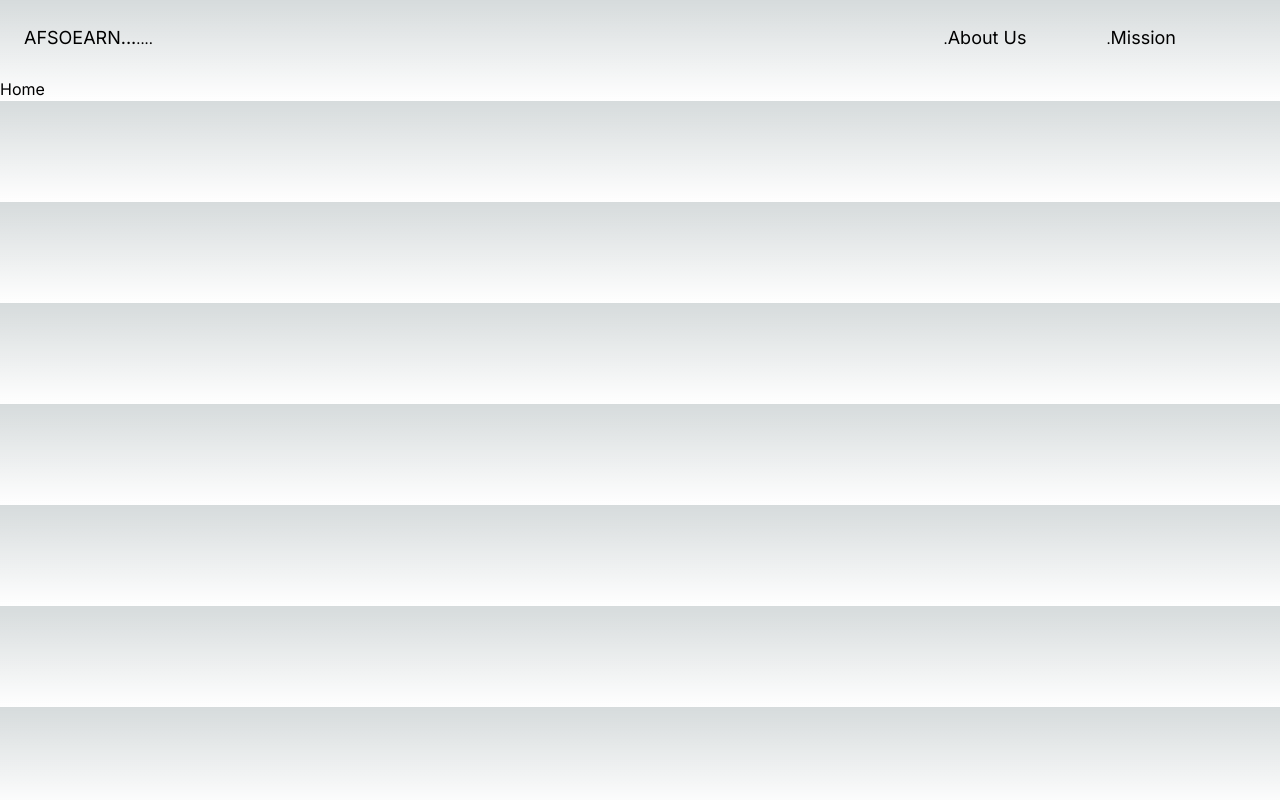
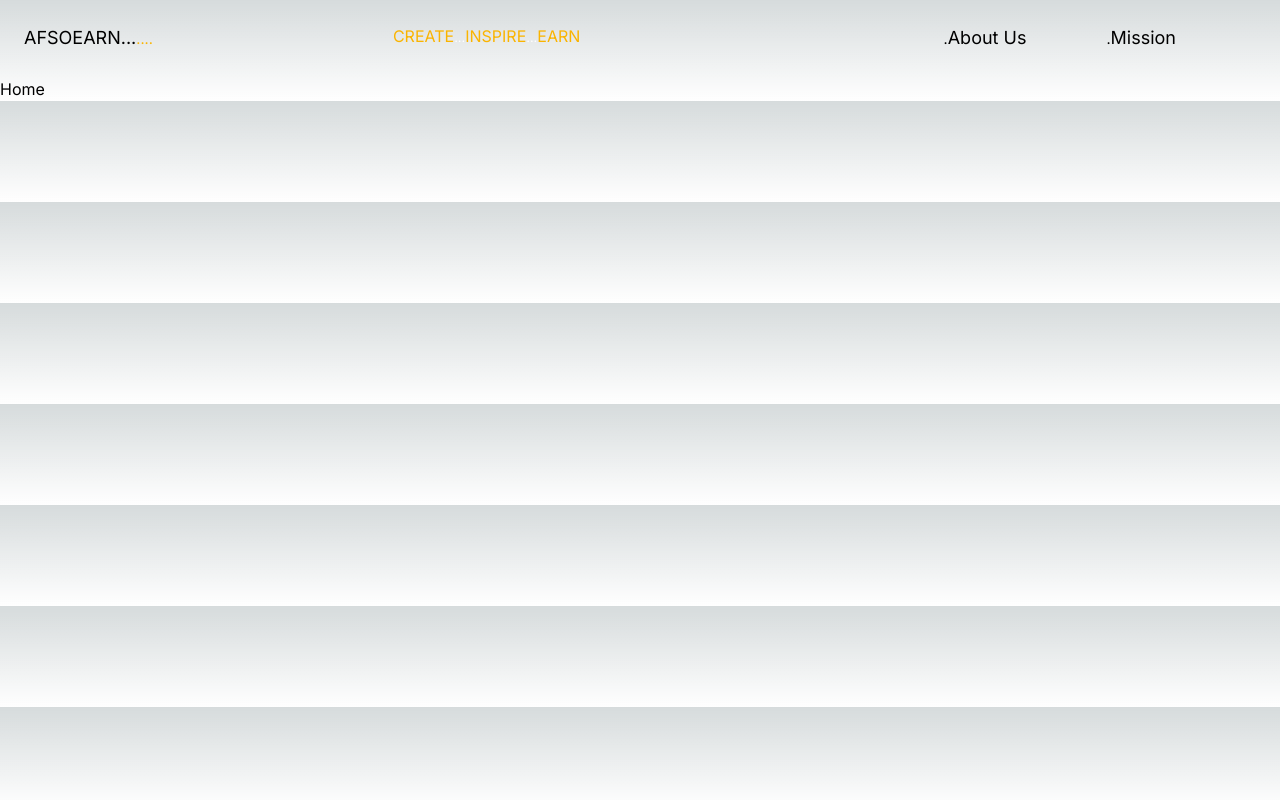
Before and after one commit to git-create-devben/afsoearn-waitlist, a Next.js app: page / in a window 1280 px wide. Built offline with nearby package versions, Linux system fonts and the light colour scheme.

Commit message:
add custom color

```diff
--- a/src/components/logo.tsx
+++ b/src/components/logo.tsx
@@ -1,7 +1,7 @@
 export default function Logo() {
   return (
     <div className="text-sm lg:text-lg">
-      AFSOEARN...<small>....</small>
+      AFSOEARN...<small className="text-pcolor text-md">....</small>
     </div>
   );
 };
--- a/src/components/navbar.tsx
+++ b/src/components/navbar.tsx
@@ -7,8 +7,8 @@ const navbar = () => {
         <div className="flex gap-2 lg:justify-between lg:gap-60">
           <Logo />
 
-          <p className="text-md hidden lg:md ">
-            create<small>...</small>inspire<small>...</small>earn
+          <p className="text-md uppercase text-pcolor lg:md ">
+            create<small className="text-white">...</small>inspire<small className="text-white">...</small>earn
           </p>
 
           {/* <p className="text-md lg:md sm:hidden ">
--- a/tailwind.config.ts
+++ b/tailwind.config.ts
@@ -13,10 +13,11 @@ const config: Config = {
         'gradient-conic':
           'conic-gradient(from 180deg at 50% 50%, var(--tw-gradient-stops))',
       },
+      colors: {
+        'pcolor':'#FAB400',
+      }
     },
-    color:{
-      'pcolor': "#FAB400"
-    },
+
   },
   plugins: [],
 }
```
